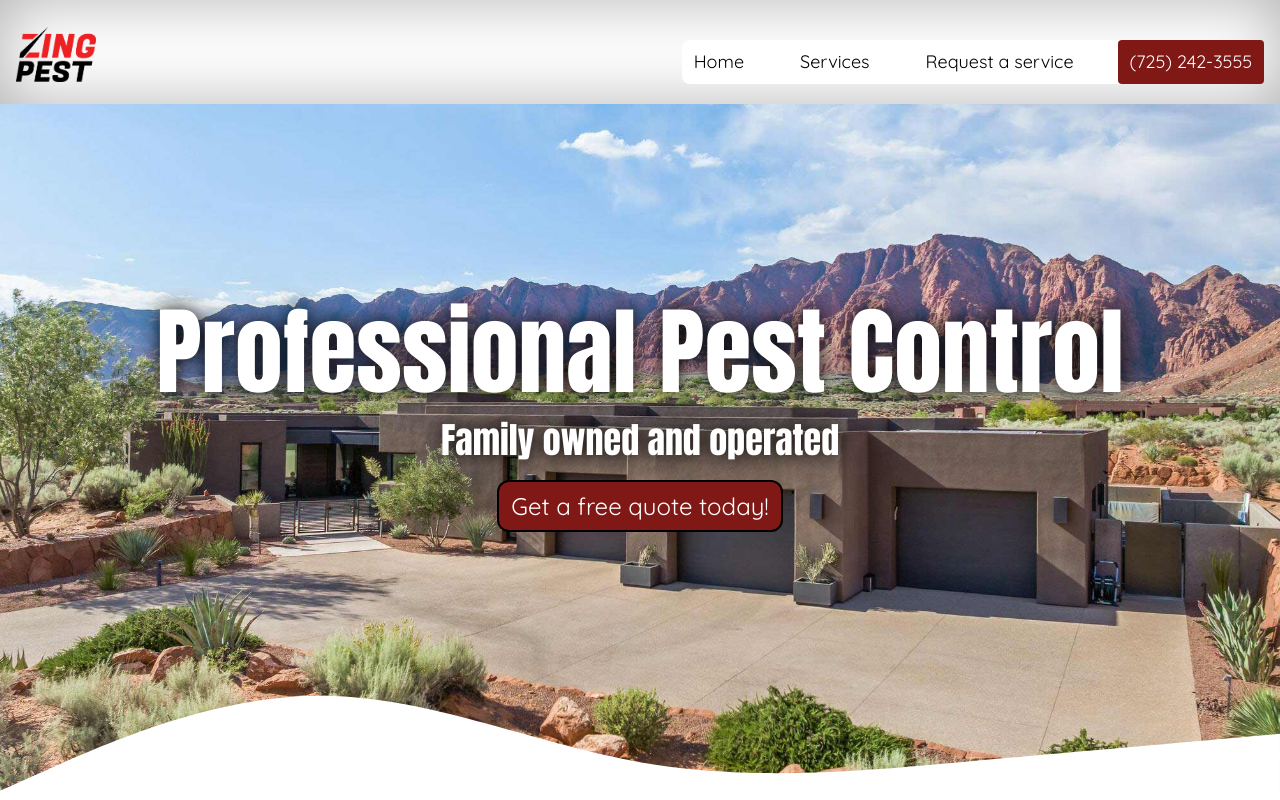
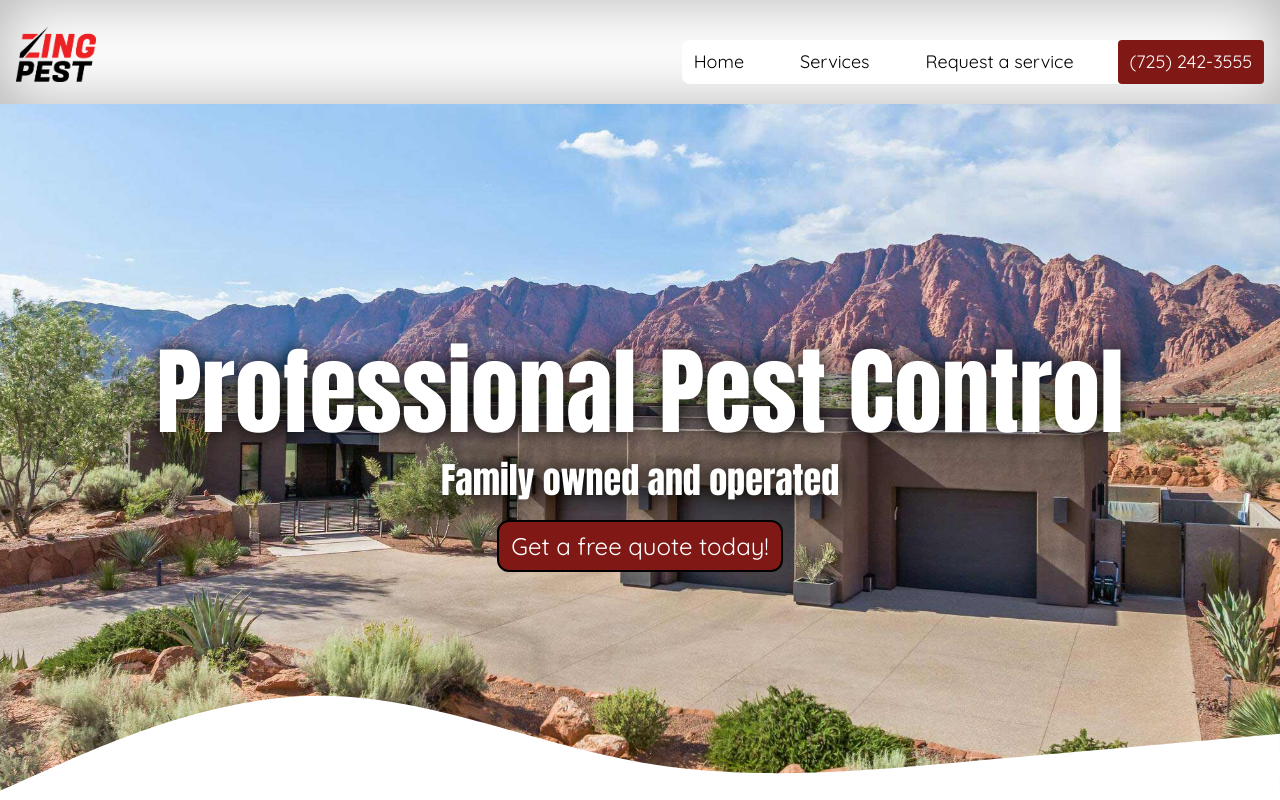
Before and after one commit to pchound/zing, a Next.js app: page / in a window 1280 px wide. Shown: the top 800 px of the page. Built offline with nearby package versions, Linux system fonts and the light colour scheme.

Commit message:
size-change

```diff
--- a/src/app/home-components/intro.jsx
+++ b/src/app/home-components/intro.jsx
@@ -11,7 +11,7 @@ const Intro = () => {
 
         <div className="relative bg-[url('/background5.jpg')] bg-cover bg-center h-screen">
 
-            <h1 className="text-8xl text-center pt-50  drop-shadow-[0_0_10px_rgba(0,0,0,1)] text-white"
+            <h1 className="text-6xl lg:text-8xl text-center pt-60  drop-shadow-[0_0_10px_rgba(0,0,0,1)] text-white"
 
             style={{
             fontFamily: '"Anton", sans-serif',
```
